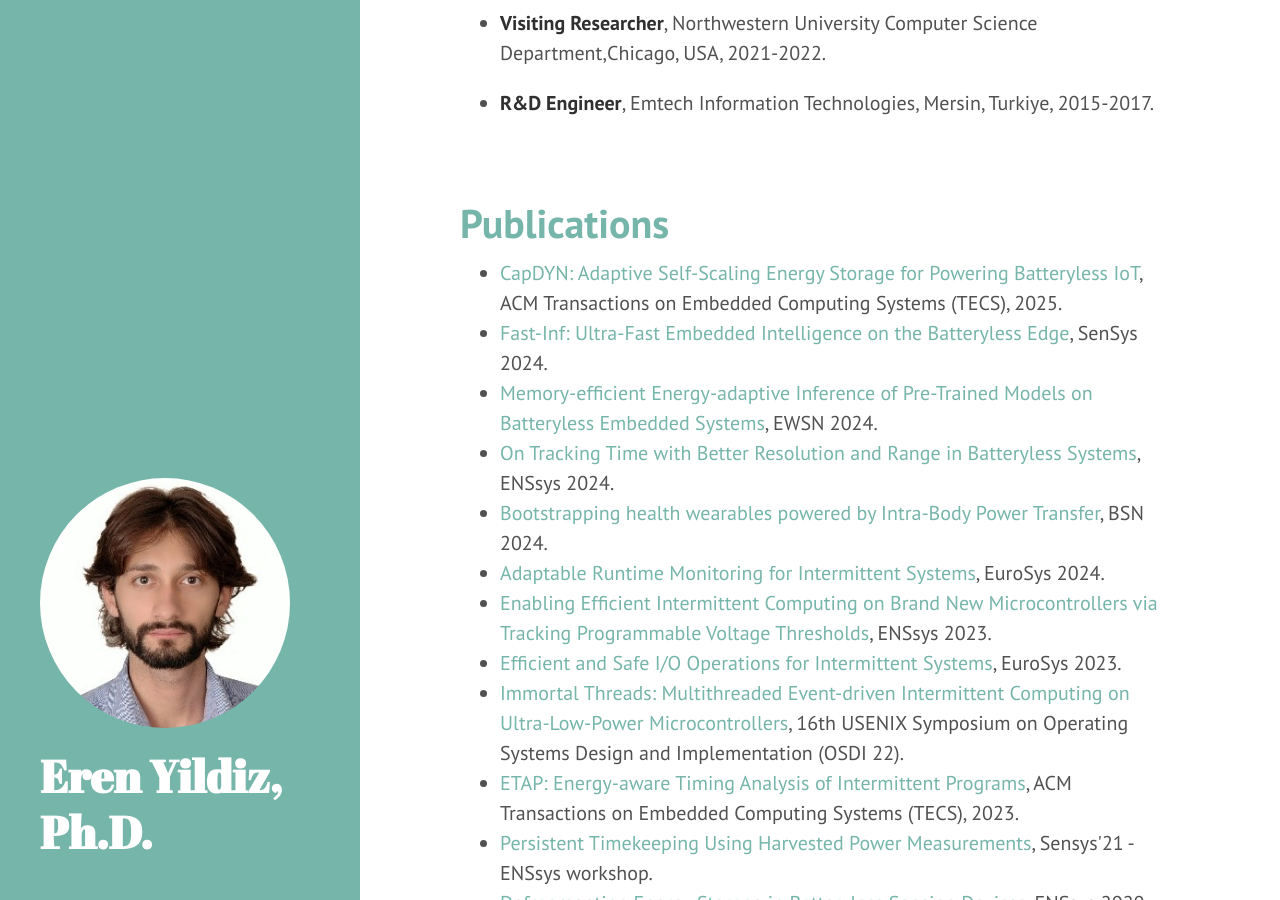
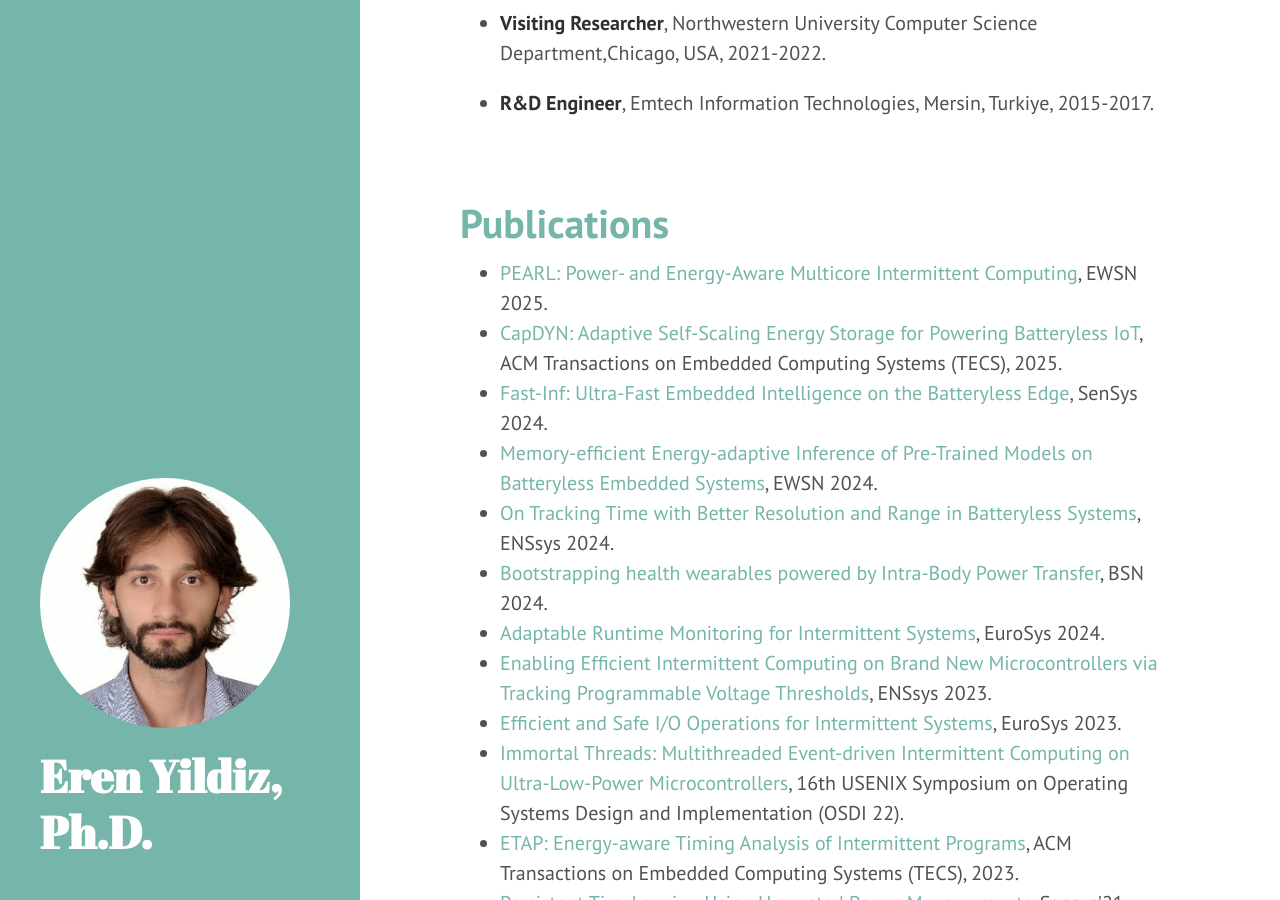
Before and after one commit to erenyildiz33/erenyildiz33.github.io, a Jekyll site: the page built from index.html, in a window 1280 px wide and 900 px high, scrolled down 1623 px. Built offline with Jekyll 4.4.1, drawn with Linux system fonts in a browser that asks for light colours; the list of posts is cut into pages by our own code.

Commit message:
Update 2012-02-07-example-content.md

```diff
--- a/_posts/2012-02-07-example-content.md
+++ b/_posts/2012-02-07-example-content.md
@@ -10,6 +10,7 @@ title: Publications
 -->
 
 <ul>
+  <li><a href="https://www.ewsn25.cs.kuleuven.be/home">PEARL: Power- and Energy-Aware Multicore Intermittent Computing</a>, EWSN 2025. </li>
   <li><a href="https://dl.acm.org/doi/10.1145/3737288">CapDYN: Adaptive Self-Scaling Energy Storage for Powering Batteryless IoT</a>, ACM Transactions on Embedded Computing Systems (TECS), 2025.</li>
   <li><a href="https://dl.acm.org/doi/10.1145/3666025.3699335">Fast-Inf: Ultra-Fast Embedded Intelligence on the Batteryless Edge</a>, SenSys 2024. </li>
   <li><a href="https://ewsn24.tii.ae/">Memory-efficient Energy-adaptive Inference of Pre-Trained Models on Batteryless Embedded Systems</a>, EWSN 2024. </li>
```
